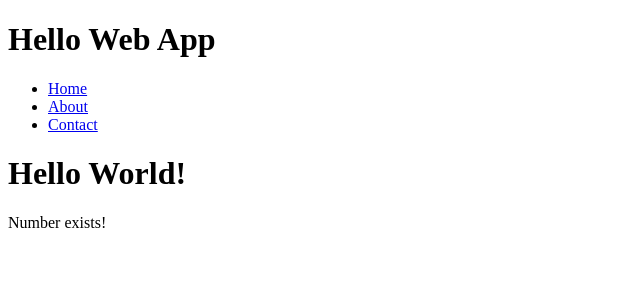
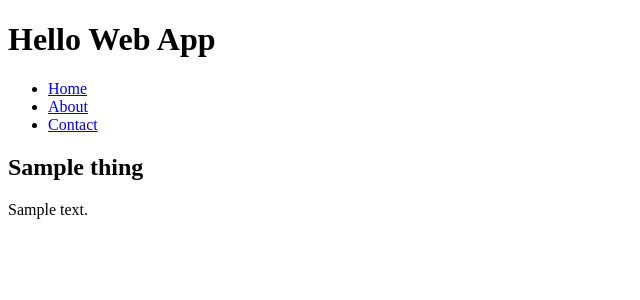
Before and after one commit to hellowebbooks/hellowebapp-code, a Django app: page / in a window 1280 px wide. Shown: the top 300 px of the page, without its empty margins (0-640 px from the left). Run offline with Django 3.2, Linux system fonts and the light colour scheme; tables that the repository leaves empty hold one stand-in row (values such as "Sample post").

Commit message:
End of Chapter 7

```diff
--- a/collection/templates/index.html
+++ b/collection/templates/index.html
@@ -4,7 +4,8 @@
 {% endblock title %}
 
 {% block content %}
-    <h1>Hello World!</h1>
-    <!-- here’s the variable we are passing in -->
-    <p>{% if number %}Number exists!{% endif %}</p>
+    {% for thing in things %}
+        <h2>{{ thing.name }}</h2>
+        <p>{{ thing.description }}</p>
+    {% endfor %}
 {% endblock content %}
--- a/collection/views.py
+++ b/collection/views.py
@@ -1,12 +1,9 @@
 from django.shortcuts import render
+from collection.models import Thing
 
-
+# the rewritten view!
 def index(request):
-    number = 6
-    # don't forget the quotes because it's a string, not an integer
-    thing = "Thing name"
+    things = Thing.objects.all()
     return render(request, 'index.html', {
-        'number': number,
-        # don't forget to pass it in, and the last comma
-        'thing': thing,
+        'things': things,
     })
```
Also changed, not shown: README.md.
